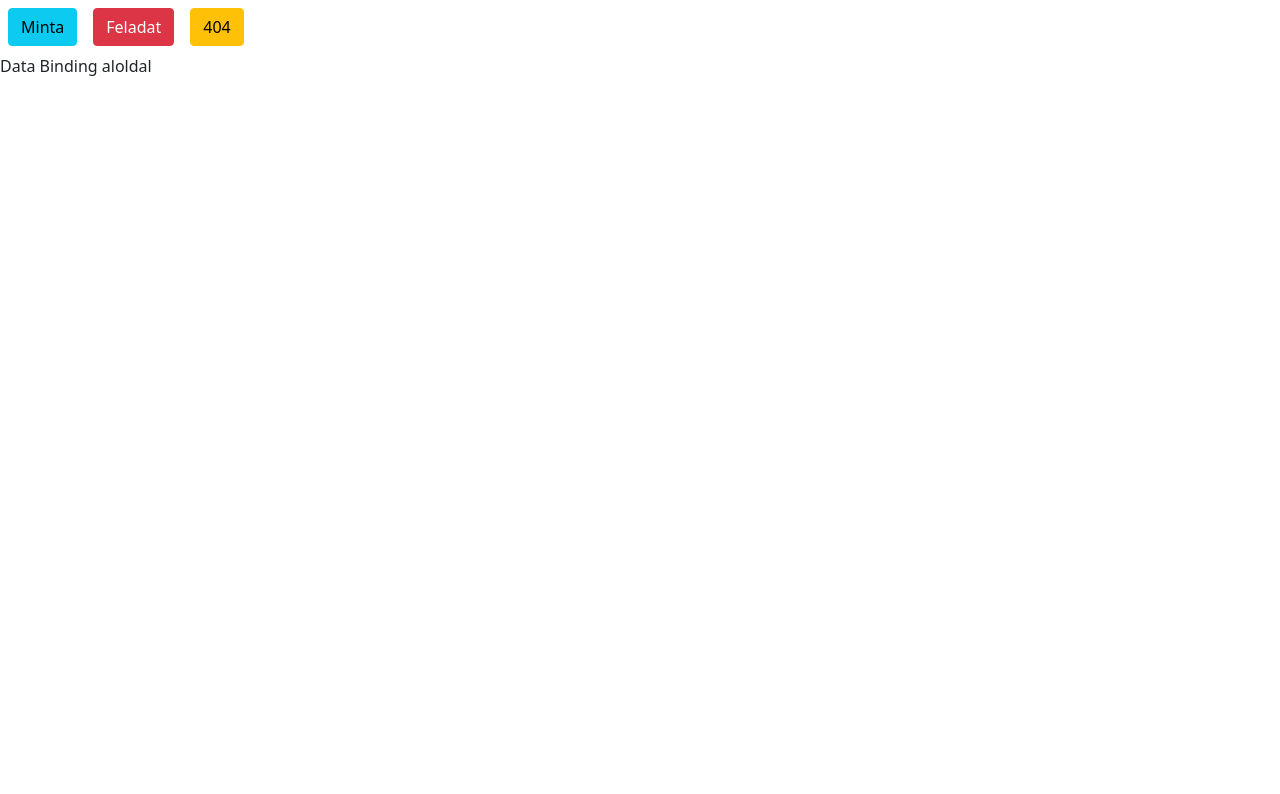
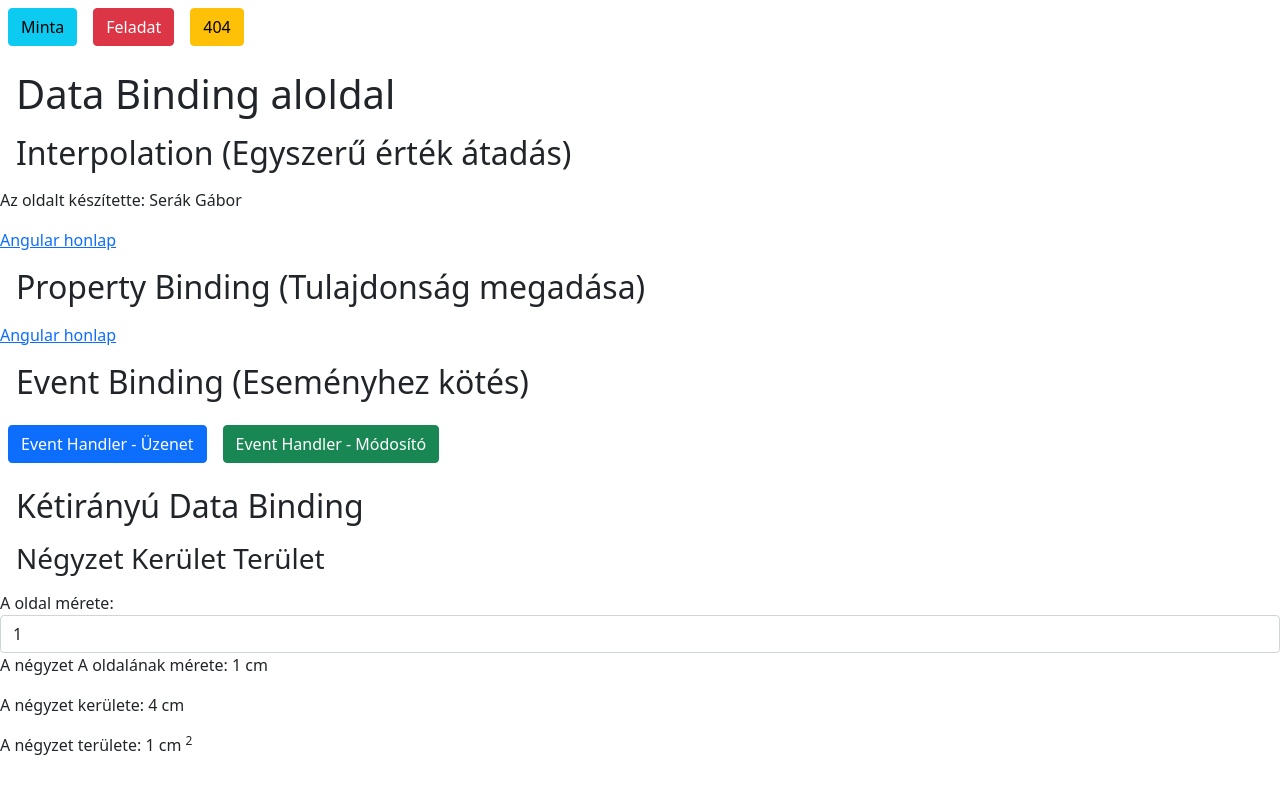
Before and after one commit to Serakg/SerakGabor_Repo, an Angular app in the folder Angular/DataBindingEsRouting/: page /minta in a window 1280 px wide. Shown: the top 794 px of the page. Built offline with nearby package versions, Linux system fonts and the light colour scheme.

Commit message:
Data Binding frissítve

```diff
--- a/Angular/DataBindingEsRouting/src/app/app.module.ts
+++ b/Angular/DataBindingEsRouting/src/app/app.module.ts
@@ -6,6 +6,7 @@ import { AppComponent } from './app.component';
 import { MintaComponent } from './minta/minta.component';
 import { FeladatComponent } from './feladat/feladat.component';
 import { NotfoundComponent } from './notfound/notfound.component';
+import { FormsModule } from '@angular/forms';
 
 @NgModule({
   declarations: [
@@ -16,7 +17,8 @@ import { NotfoundComponent } from './notfound/notfound.component';
   ],
   imports: [
     BrowserModule,
-    AppRoutingModule
+    AppRoutingModule,
+    FormsModule
   ],
   providers: [],
   bootstrap: [AppComponent]
--- a/Angular/DataBindingEsRouting/src/app/minta/minta.component.html
+++ b/Angular/DataBindingEsRouting/src/app/minta/minta.component.html
@@ -1 +1,39 @@
-<p>Data Binding aloldal</p>
+<h1 class="m-3">Data Binding aloldal</h1>
+
+
+<h2 class="m-3">Interpolation (Egyszerű érték átadás)</h2>
+
+<p>Az oldalt készítette: {{keszito}}</p>
+<a href={{utvonal}} target="_blank">Angular honlap</a>
+
+
+
+
+<h2 class="m-3">Property Binding (Tulajdonság megadása)</h2>
+
+<a [href] ="utvonal" target="_blank">Angular honlap</a>
+
+
+
+
+
+<h2 class="m-3">Event Binding (Eseményhez kötés)</h2>
+
+<div>
+    <button class="btn btn-primary m-2" (click) = "uzenet()">Event Handler - Üzenet</button>
+    <button class="btn btn-success m-2" (click) = "modosito()">Event Handler - Módosító</button>
+</div>
+
+
+
+<h2 class="m-3">Kétirányú Data Binding</h2>
+
+<h3 class="m-3">Négyzet Kerület Terület</h3>
+
+    <div class="form-group">
+        <label for="oldalA">A oldal mérete:</label>
+        <input type="number" [(ngModel)] = "aOldal" id="oldalA" class="form-control">
+    </div>
+    <p>A négyzet A oldalának mérete: {{aOldal}} cm</p>
+    <p>A négyzet kerülete: {{4 * aOldal}} cm</p>
+    <p>A négyzet területe: {{aOldal * aOldal}} cm <sup>2</sup></p>
--- a/Angular/DataBindingEsRouting/src/app/minta/minta.component.ts
+++ b/Angular/DataBindingEsRouting/src/app/minta/minta.component.ts
@@ -12,4 +12,19 @@ export class MintaComponent implements OnInit {
   ngOnInit(): void {
   }
 
+  keszito:string = "Serák Gábor";
+  utvonal:string = "https://angular.io/";
+
+  uzenet():void{
+    alert("Ez egy event handler-es függvény");
+  }
+
+
+  modosito():void{
+    this.keszito = "Minta Márton";
+  }
+
+
+  aOldal:number = 1;
+
 }
```
